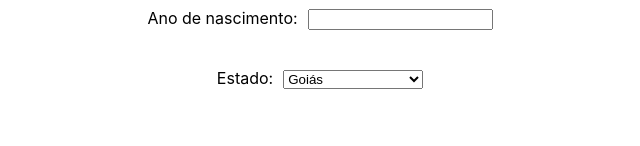
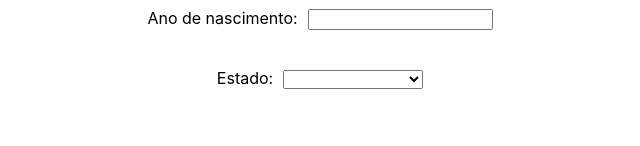
Before and after one commit to leobmend/trybe-exercicios, a React (Create React App) app in the folder front-end/bloco-11-componentes-com-estado-eventos-e-formularios-com-react/dia-2-formularios-no-react/fixacao/ex-form-react/: page / in a window 1280 px wide. Shown: the part 154-300 px from the top of the page, without its empty margins (315-955 px from the left). Built offline with nearby package versions, Linux system fonts and the light colour scheme.

Commit message:
Ex 3, fixacao, m2b11d2

```diff
--- a/front-end/bloco-11-componentes-com-estado-eventos-e-formularios-com-react/dia-2-formularios-no-react/fixacao/ex-form-react/src/Form.jsx
+++ b/front-end/bloco-11-componentes-com-estado-eventos-e-formularios-com-react/dia-2-formularios-no-react/fixacao/ex-form-react/src/Form.jsx
@@ -10,10 +10,10 @@ class Form extends React.Component {
       state: '',
     }
 
-    this.inputChangeHandler = this.inputChangeHandler.bind(this);
+    this.handleChange = this.handleChange.bind(this);
   }
 
-  inputChangeHandler(event) {
+  handleChange(event) {
     this.setState({
        [event.target.name]: event.target.value,
     })
@@ -24,15 +24,16 @@ class Form extends React.Component {
       <form>
         <label>
           Nome:
-          <input type="text" name="name" value={this.state.name} onChange={this.inputChangeHandler} />
+          <input type="text" name="name" value={this.state.name} onChange={this.handleChange} />
         </label>
         <label>
           Ano de nascimento:
-          <input type="number" name="birthYear" value={this.state.birthYear} onChange={this.inputChangeHandler}/>
+          <input type="number" name="birthYear" value={this.state.birthYear} onChange={this.handleChange}/>
         </label>
         <label>
           Estado:
-          <select name="state">
+          <select name="state" value={this.state.state} onChange={this.handleChange}>
+            <option value=""></option>
             <option value="GO">Goiás</option>
             <option value="MT">Mato Grosso</option>
             <option value="MS">Mato Grosso do Sul</option>
```
